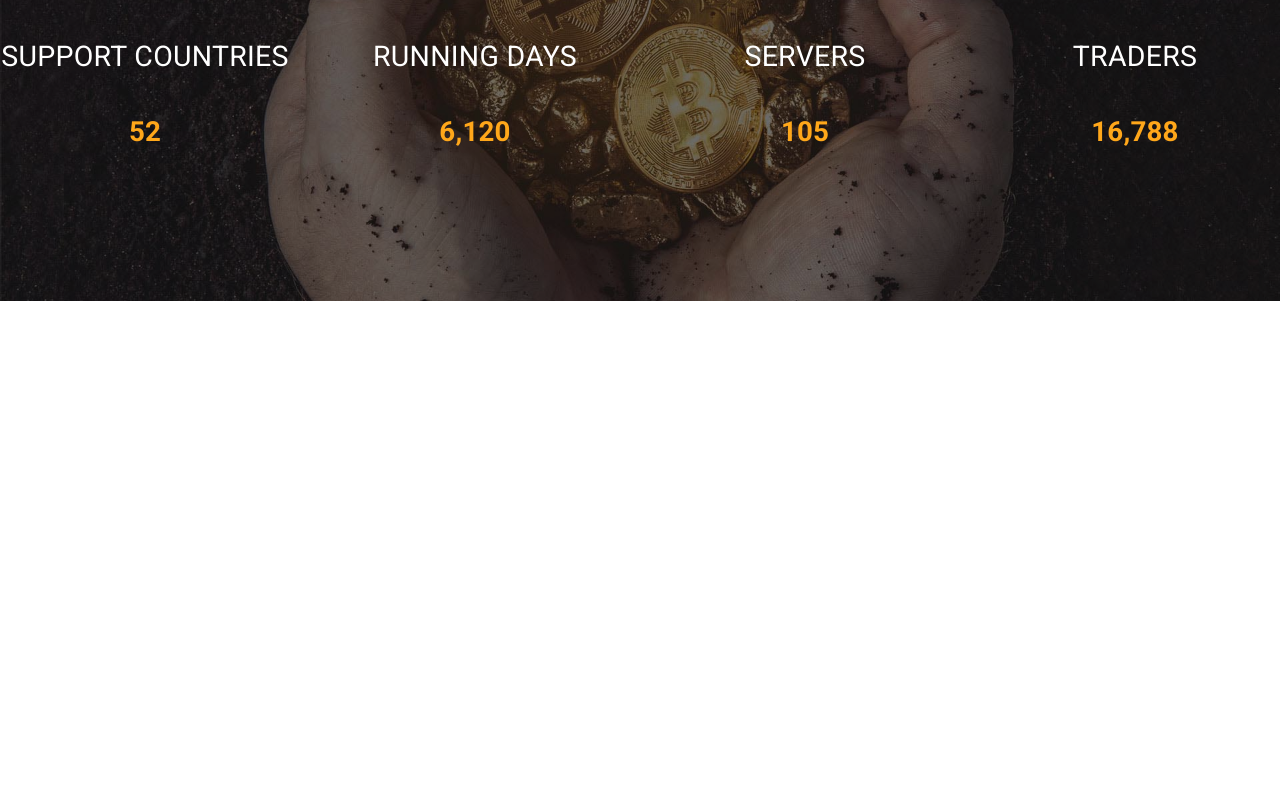
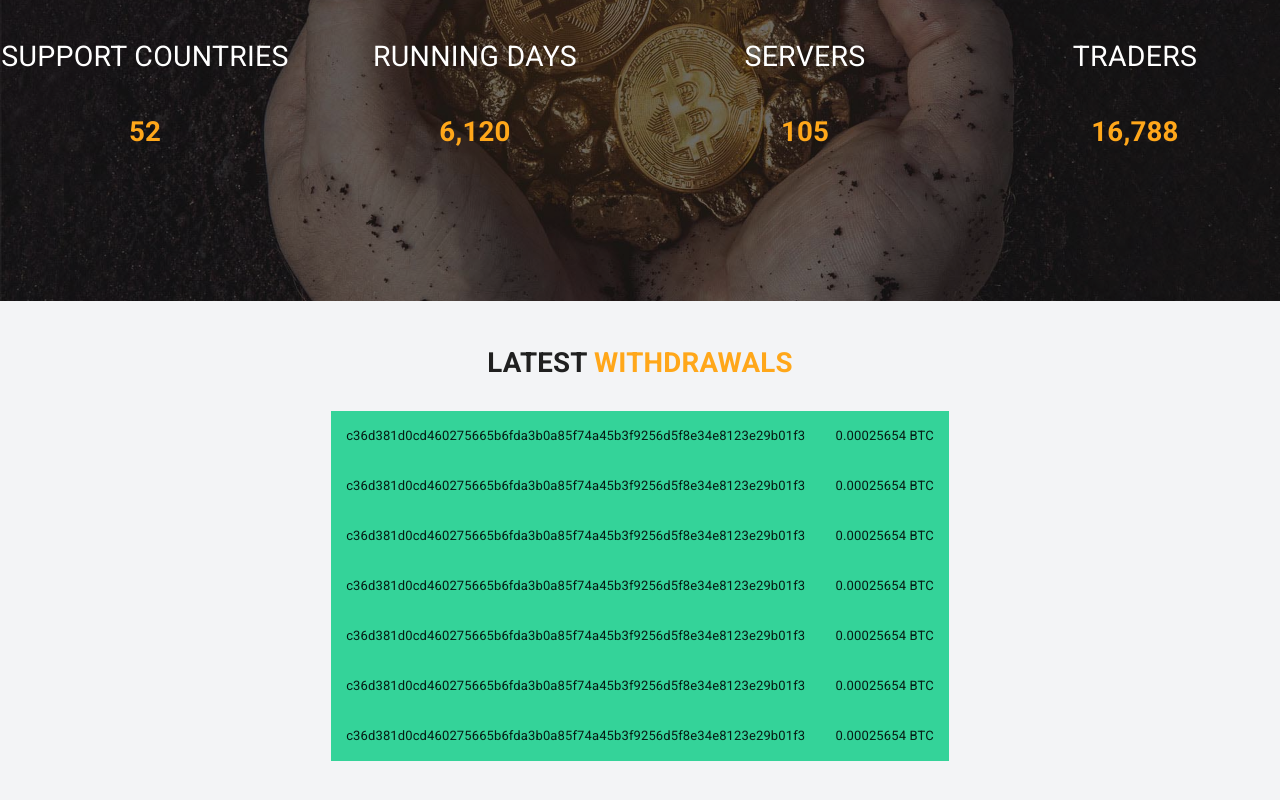
Before and after one commit to Uhmopt/FexMining, a React (Create React App) app: page / in a window 1280 px wide. Shown: the part 3593-4393 px from the top of the page. Before the commit the page ends 3894 px from the top, so only its background shows below. Built offline with nearby package versions, Linux system fonts and the light colour scheme.

Commit message:
[New] latest withdrawals

```diff
--- /dev/null
+++ b/src/pages/welcome/LatestWithdrawsSection.js
@@ -0,0 +1,31 @@
+import { Container } from "@mui/material";
+import CustomText from "components/typography/CustomText";
+import React from "react";
+import { withdrawals } from "./data/withdrawals";
+
+export default function LatestWithdrawsSection() {
+  return (
+    <div className="my-12">
+      <Container>
+        <CustomText className="my-8" variant="h4" align="center" bold>
+          LATEST{" "}
+          <CustomText variant="h4" span color="primary" bold>
+            WITHDRAWALS
+          </CustomText>{" "}
+        </CustomText>
+        <div className="my-8 flex justify-center items-center">
+          <table border={1} className="border-collapse bg-green-400">
+            <tbody>
+              {withdrawals.map((transaction, transactionIndex) => (
+                <tr key={transactionIndex}>
+                  <td className="p-4">{transaction?.address ?? ""}</td>
+                  <td className="p-4">{transaction?.value ?? ""}</td>
+                </tr>
+              ))}
+            </tbody>
+          </table>
+        </div>
+      </Container>
+    </div>
+  );
+}
--- a/src/pages/welcome/WelcomeBody.js
+++ b/src/pages/welcome/WelcomeBody.js
@@ -3,6 +3,7 @@ import BitcoinLivePriceTableSection from "./BitcoinLivePriceTableSection";
 import CountPanel from "./CountPanel";
 import GetStartedSection from "./GetStartedSection";
 import HowItWorksSection from "./HowItWorksSection";
+import LatestWithdrawsSection from "./LatestWithdrawsSection";
 import LittleAbout from "./LittleAbout";
 import WhyChoose from "./WhyChoose";
 
@@ -15,6 +16,7 @@ export default function WelcomeBody() {
       <HowItWorksSection />
       <BitcoinLivePriceTableSection />
       <CountPanel />
+      <LatestWithdrawsSection />
     </div>
   );
 }
--- /dev/null
+++ b/src/pages/welcome/data/withdrawals.js
@@ -0,0 +1,30 @@
+export const withdrawals = [
+  {
+    address: "c36d381d0cd460275665b6fda3b0a85f74a45b3f9256d5f8e34e8123e29b01f3",
+    value: "0.00025654 BTC",
+  },
+  {
+    address: "c36d381d0cd460275665b6fda3b0a85f74a45b3f9256d5f8e34e8123e29b01f3",
+    value: "0.00025654 BTC",
+  },
+  {
+    address: "c36d381d0cd460275665b6fda3b0a85f74a45b3f9256d5f8e34e8123e29b01f3",
+    value: "0.00025654 BTC",
+  },
+  {
+    address: "c36d381d0cd460275665b6fda3b0a85f74a45b3f9256d5f8e34e8123e29b01f3",
+    value: "0.00025654 BTC",
+  },
+  {
+    address: "c36d381d0cd460275665b6fda3b0a85f74a45b3f9256d5f8e34e8123e29b01f3",
+    value: "0.00025654 BTC",
+  },
+  {
+    address: "c36d381d0cd460275665b6fda3b0a85f74a45b3f9256d5f8e34e8123e29b01f3",
+    value: "0.00025654 BTC",
+  },
+  {
+    address: "c36d381d0cd460275665b6fda3b0a85f74a45b3f9256d5f8e34e8123e29b01f3",
+    value: "0.00025654 BTC",
+  },
+];
```
